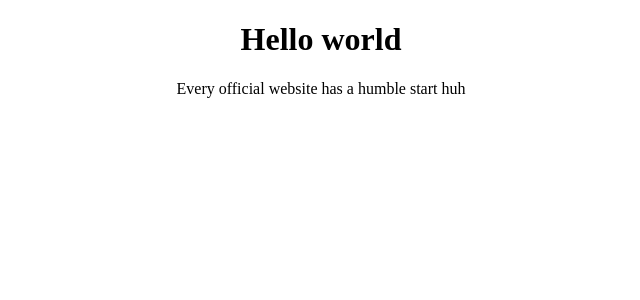
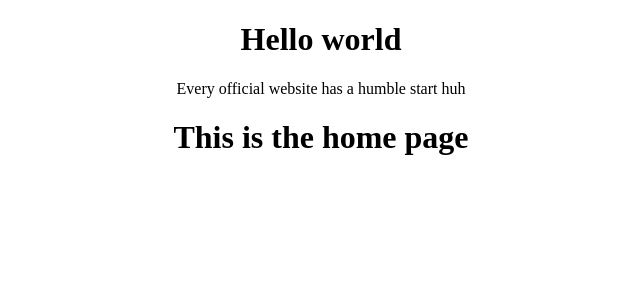
Before and after one commit to isaacwu6a25/telescopia, a React (Create React App) app: page / in a window 1280 px wide. Shown: the top 300 px of the page, without its empty margins (319-959 px from the left). Built offline with nearby package versions, Linux system fonts and the light colour scheme.

Commit message:
router init

```diff
--- a/package.json
+++ b/package.json
@@ -8,6 +8,7 @@
     "@testing-library/user-event": "^13.5.0",
     "react": "^17.0.2",
     "react-dom": "^17.0.2",
+    "react-router-dom": "^6.2.2",
     "react-scripts": "5.0.0",
     "web-vitals": "^2.1.4"
   },
--- a/src/App.js
+++ b/src/App.js
@@ -1,11 +1,27 @@
+import { BrowserRouter as Router, Route, Routes } from 'react-router-dom';
 import './App.css';
+
+import Home from './pages/Home'
+import About from './pages/About'
+import GEMProject from './pages/GEMProject'
+import Contact from './pages/Contact'
 
 function App() {
   return (
-    <div className="App">
-      <h1>Hello world</h1>
-      <p>Every official website has a humble start huh</p>
-    </div>
+    <Router>
+      <div className="App">
+        <h1>Hello world</h1>
+        <p>Every official website has a humble start huh</p>
+        <div className="Content">
+          <Routes>
+            <Route path="/" element={<Home />} />
+            <Route path="/about-us" element={<About />} />
+            <Route path="/gem-project" element={<GEMProject />} />
+            <Route path="/contact-us" element={<Contact />} />
+          </Routes>
+        </div>
+      </div>
+    </Router>
   );
 }
 
--- /dev/null
+++ b/src/pages/About.js
@@ -0,0 +1,6 @@
+
+function About() {
+    return <h1>About us page!</h1>;
+}
+
+export default About;
--- /dev/null
+++ b/src/pages/Contact.js
@@ -0,0 +1,5 @@
+function Contact() {
+    <h1>Contact us page.</h1>
+}
+
+export default Contact;
--- /dev/null
+++ b/src/pages/GEMProject.js
@@ -0,0 +1,5 @@
+function GEMProject() {
+    return <h1>The project page</h1>;
+}
+
+export default GEMProject;
--- /dev/null
+++ b/src/pages/Home.js
@@ -0,0 +1,7 @@
+
+
+function Home() {
+    return <h1>This is the home page</h1>;
+}
+
+export default Home;
```
Also changed, not shown: 1 other file (tests, documents, lock files or other folders).
